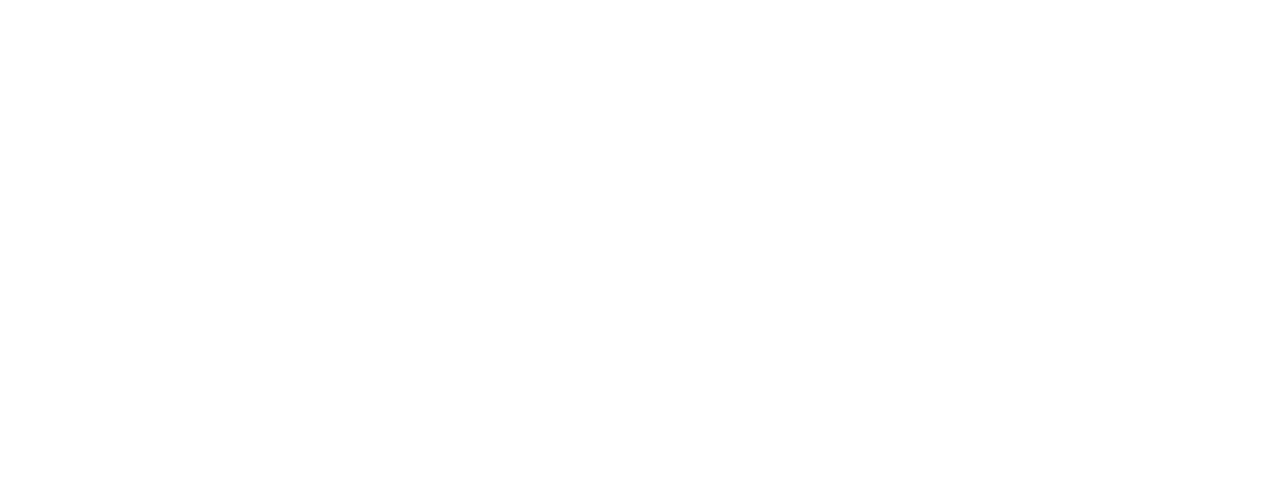
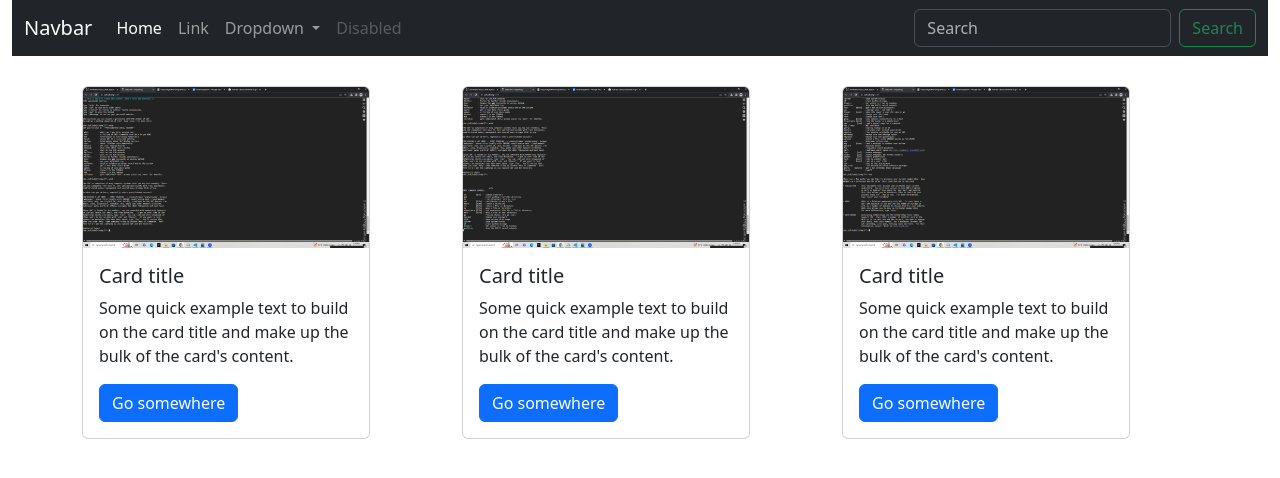
Before and after one commit to MrRobG/EWT, a plain HTML site: page bootstrap/index.html in a window 1280 px wide. Drawn offline with nearby package versions, Linux system fonts and the light colour scheme.

Commit message:
bootstrap update

```diff
--- /dev/null
+++ b/bootstrap/CSS/styles.css
@@ -0,0 +1,8 @@
+.container {
+  margin-top: 30px;
+}
+
+.navbar {
+  margin-left: 0px;
+  margin-right: 0px;
+}
--- a/bootstrap/index.html
+++ b/bootstrap/index.html
@@ -1,10 +1,146 @@
 <!DOCTYPE html>
 <html lang="en">
   <head>
-    <meta charset="UTF-8" />
-    <meta http-equiv="X-UA-Compatible" content="IE=edge" />
-    <meta name="viewport" content="width=device-width, initial-scale=1.0" />
-    <title>Document</title>
+    <meta charset="utf-8" />
+    <meta name="viewport" content="width=device-width, initial-scale=1" />
+    <title>Bootstrap demo</title>
+    <link
+      href="https://cdn.jsdelivr.net/npm/bootstrap@5.3.0-alpha3/dist/css/bootstrap.min.css"
+      rel="stylesheet"
+      integrity="sha384-KK94CHFLLe+nY2dmCWGMq91rCGa5gtU4mk92HdvYe+M/SXH301p5ILy+dN9+nJOZ"
+      crossorigin="anonymous"
+    />
+    <link rel="stylesheet" href="./CSS/styles.css" />
   </head>
-  <body></body>
+  <body>
+    <header>
+      <div class="container-fluid">
+        <nav class="navbar navbar-expand-lg bg-dark" data-bs-theme="dark">
+          <div class="container-fluid">
+            <a class="navbar-brand" href="#">Navbar</a>
+            <button
+              class="navbar-toggler"
+              type="button"
+              data-bs-toggle="collapse"
+              data-bs-target="#navbarSupportedContent"
+              aria-controls="navbarSupportedContent"
+              aria-expanded="false"
+              aria-label="Toggle navigation"
+            >
+              <span class="navbar-toggler-icon"></span>
+            </button>
+            <div class="collapse navbar-collapse" id="navbarSupportedContent">
+              <ul class="navbar-nav me-auto mb-2 mb-lg-0">
+                <li class="nav-item">
+                  <a class="nav-link active" aria-current="page" href="#"
+                    >Home</a
+                  >
+                </li>
+                <li class="nav-item">
+                  <a class="nav-link" href="#">Link</a>
+                </li>
+                <li class="nav-item dropdown">
+                  <a
+                    class="nav-link dropdown-toggle"
+                    href="#"
+                    role="button"
+                    data-bs-toggle="dropdown"
+                    aria-expanded="false"
+                  >
+                    Dropdown
+                  </a>
+                  <ul class="dropdown-menu">
+                    <li><a class="dropdown-item" href="#">Action</a></li>
+                    <li>
+                      <a class="dropdown-item" href="#">Another action</a>
+                    </li>
+                    <li><hr class="dropdown-divider" /></li>
+                    <li>
+                      <a class="dropdown-item" href="#">Something else here</a>
+                    </li>
+                  </ul>
+                </li>
+                <li class="nav-item">
+                  <a class="nav-link disabled">Disabled</a>
+                </li>
+              </ul>
+              <form class="d-flex" role="search">
+                <input
+                  class="form-control me-2"
+                  type="search"
+                  placeholder="Search"
+                  aria-label="Search"
+                />
+                <button class="btn btn-outline-success" type="submit">
+                  Search
+                </button>
+              </form>
+            </div>
+          </div>
+        </nav>
+      </div>
+    </header>
+    <main>
+      <div class="container">
+        <div class="row">
+          <div class="col">
+            <div class="card" style="width: 18rem">
+              <img
+                src="images/Screenshot (2).png"
+                class="card-img-top"
+                alt="..."
+              />
+              <div class="card-body">
+                <h5 class="card-title">Card title</h5>
+                <p class="card-text">
+                  Some quick example text to build on the card title and make up
+                  the bulk of the card's content.
+                </p>
+                <a href="#" class="btn btn-primary">Go somewhere</a>
+              </div>
+            </div>
+          </div>
+          <div class="col">
+            <div class="card" style="width: 18rem">
+              <img
+                src="images/Screenshot (3).png"
+                class="card-img-top"
+                alt="..."
+              />
+              <div class="card-body">
+                <h5 class="card-title">Card title</h5>
+                <p class="card-text">
+                  Some quick example text to build on the card title and make up
+                  the bulk of the card's content.
+                </p>
+                <a href="#" class="btn btn-primary">Go somewhere</a>
+              </div>
+            </div>
+          </div>
+          <div class="col">
+            <div class="card" style="width: 18rem">
+              <img
+                src="images/Screenshot (4).png"
+                class="card-img-top"
+                alt="..."
+              />
+              <div class="card-body">
+                <h5 class="card-title">Card title</h5>
+                <p class="card-text">
+                  Some quick example text to build on the card title and make up
+                  the bulk of the card's content.
+                </p>
+                <a href="#" class="btn btn-primary">Go somewhere</a>
+              </div>
+            </div>
+          </div>
+        </div>
+      </div>
+    </main>
+    <script
+      src="https://cdn.jsdelivr.net/npm/bootstrap@5.3.0-alpha3/dist/js/bootstrap.bundle.min.js"
+      integrity="sha384-ENjdO4Dr2bkBIFxQpeoTz1HIcje39Wm4jDKdf19U8gI4ddQ3GYNS7NTKfAdVQSZe"
+      crossorigin="anonymous"
+    ></script>
+  </body>
 </html>
```
Also changed, not shown: bootstrap/images/Screenshot (2).png (added), bootstrap/images/Screenshot (3).png (added), bootstrap/images/Screenshot (4).png (added).
